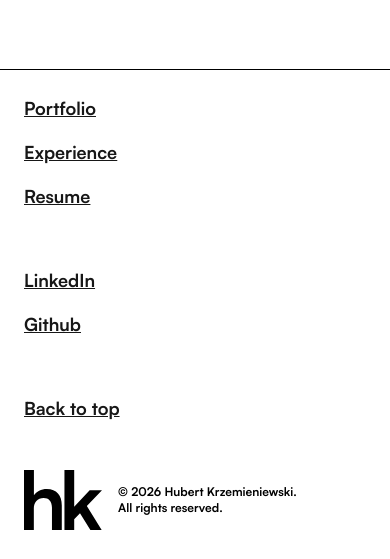
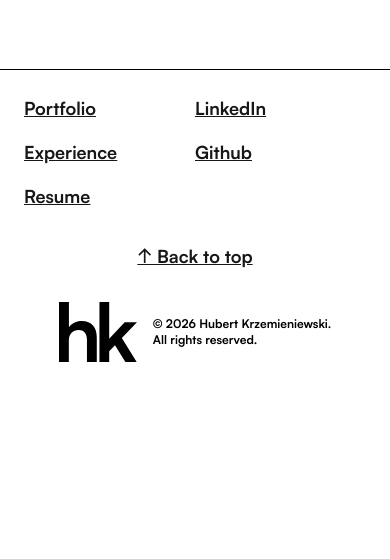
Before and after one commit to hubert-krzem/portfolio, a Next.js app: page / in a window 390 px wide. Shown: the part 1878-2437 px from the top of the page. After the commit the page ends 2272 px from the top, so only its background shows below. Built offline with nearby package versions, Linux system fonts and the light colour scheme.

Commit message:
2 column footer readjustment

```diff
--- a/components/Footer.tsx
+++ b/components/Footer.tsx
@@ -6,22 +6,24 @@ export default function Footer() {
         <footer className="bg-white border-t border-black font-satoshi">
 
             {/* MOBILE (hidden at md+) */}
-            <div className="md:hidden pt-4 py-16 px-6 pb-8 space-y-10">
+            <div className="md:hidden pt-4 px-6 pb-8 space-y-6">
 
+                {/* Two-column links */}
+                <div className="grid grid-cols-2">
                     <div className="flex flex-col font-bold underline">
                         <Link href="/portfolio" className="text-lg py-2">Portfolio</Link>
                         <a href="/about" className="text-lg py-2">Experience</a>
                         <Link href="/redacted_Hubert_Krzemieniewski_CV.pdf" className="text-lg py-2">Resume</Link>
                     </div>
-
-                <div className="flex flex-col font-bold underline">
+                    <div className="flex flex-col items-left font-bold underline">
                         <a href="https://linkedin.com/in/hubert-krzemieniewski" className="text-lg py-2">LinkedIn</a>
                         <a href="https://github.com/hubertkrzem" className="text-lg py-2">Github</a>
                     </div>
+                </div>
 
-                <a href="#top" className="block text-lg font-bold underline py-2 scroll-smooth">Back to top</a>
+                <a href="#top" className="block text-lg font-bold underline pb-2 text-center scroll-smooth">↑ Back to top</a>
 
-                <div className="flex items-center gap-4">
+                <div className="flex items-center justify-center gap-4">
                     <Link href="/" className="block shrink-0">
                         <Image
                             src="/logo-hk.svg"
```
Lines whose indentation alone changed are shown as unchanged.
